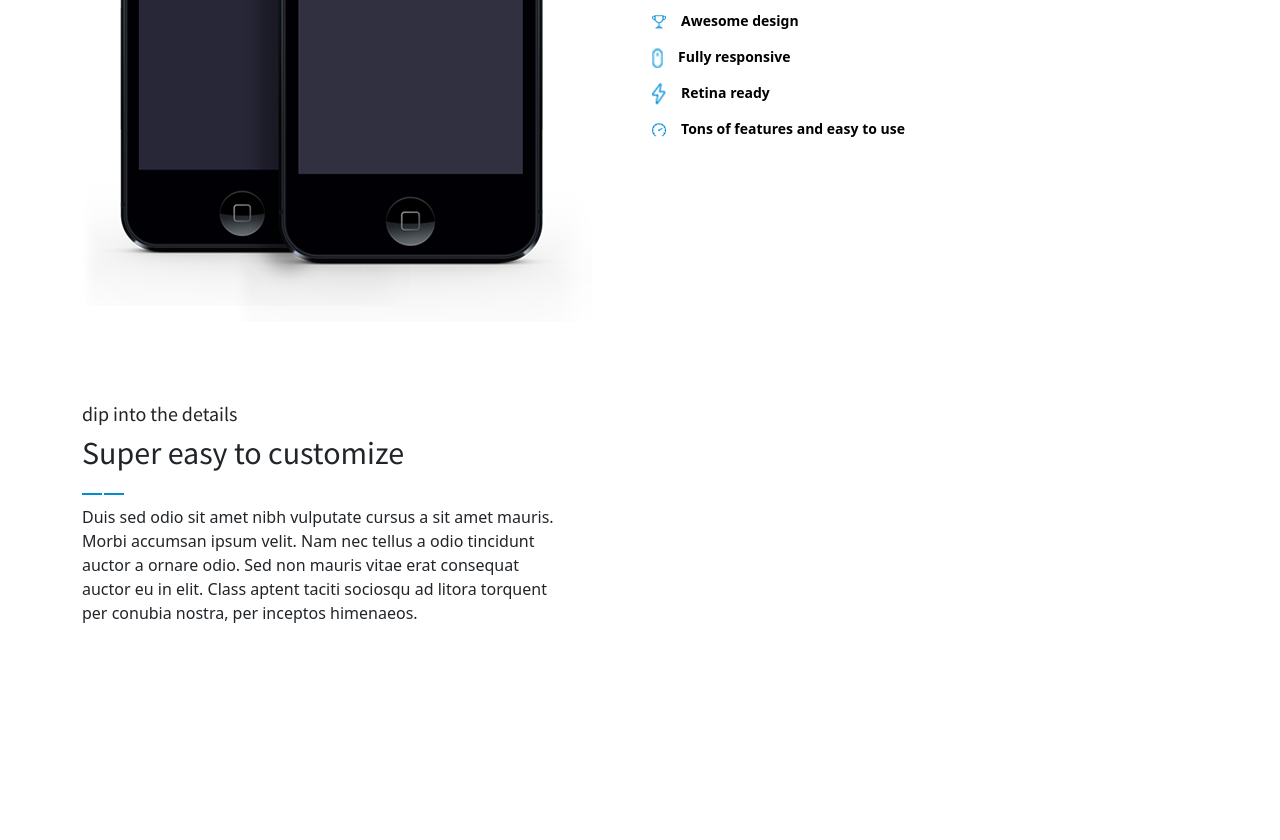
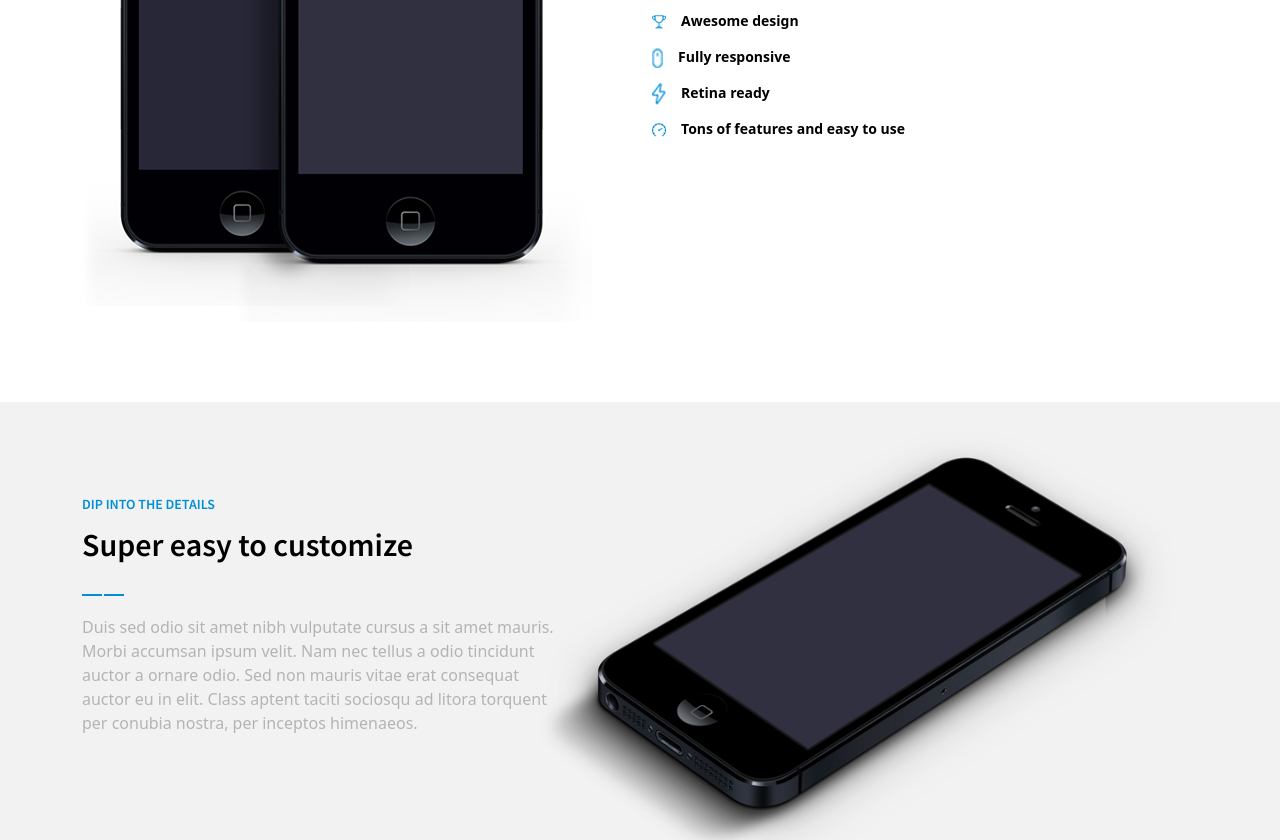
Before and after one commit to nusrat-farah/lucid-project, a plain HTML site: page index.html in a window 1280 px wide. Shown: the part 1702-2542 px from the top of the page. Before the commit the page ends 2343 px from the top, so only its background shows below. Drawn offline with nearby package versions, Linux system fonts and the light colour scheme.

Commit message:
Update style.css

```diff
--- a/css/style.css
+++ b/css/style.css
@@ -239,3 +239,38 @@ a, a:hover{
 }
 
 /*about long section end*/
+/*about-short section start*/
+
+.about-short{
+	width:100%;
+	background: url(../images/short.png) center top no-repeat;
+	background-size: cover;
+	padding:90px 0px;
+}
+
+.about-short .title h5{
+	color: #008ed6;
+	font-size: 14px;
+	line-height:24px;
+	font-weight:600;
+	text-transform: uppercase;
+
+}
+.about-short .title h2{
+	color: #000;
+	font-size: 32px;
+	line-height:42px;
+	font-weight:600;
+	margin: 5px 0px 15px;
+}
+
+.about-short .title p{
+	color: #b4b4b4;
+	font-size: 14px
+	line-height:24px;
+	font-weight:400;
+	margin: 10px 0px 15px;
+
+}
+
+/*about-short section end*/
```
